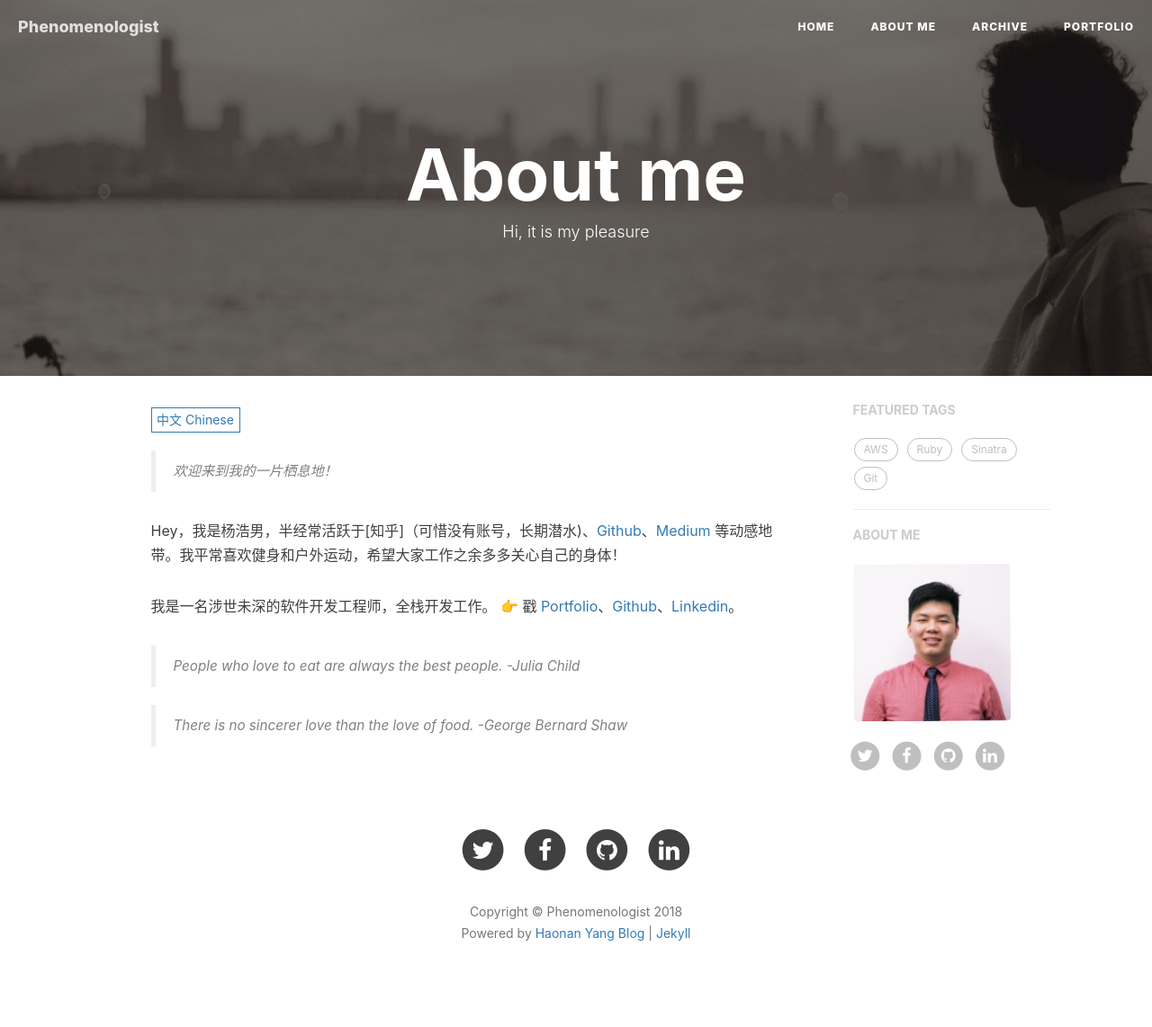
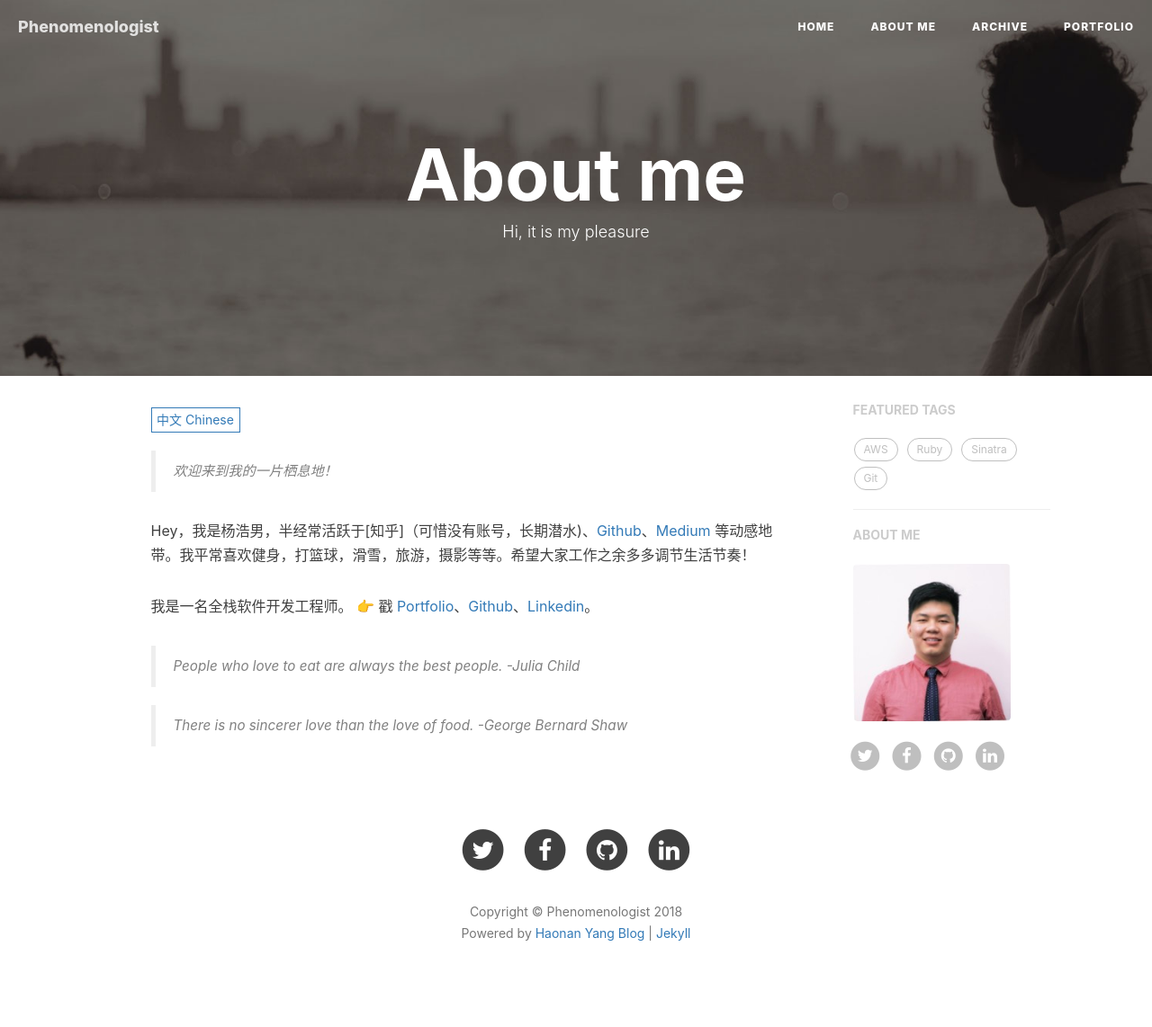
Before and after one commit to rapsoulhaonan/rapsoulhaonan.github.io, a Jekyll site: the page built from about.html, in a window 1280 px wide. Shown: the whole page at 90% size. Built offline with Jekyll 4.4.1, drawn with Linux system fonts in a browser that asks for light colours; nearby versions of some CDN libraries; comment, search, counter and statistics services are not loaded.

Commit message:
Update zh.md

```diff
--- a/_includes/about/zh.md
+++ b/_includes/about/zh.md
@@ -1,8 +1,8 @@
 > 欢迎来到我的一片栖息地！
 
-Hey，我是杨浩男，半经常活跃于[知乎]（可惜没有账号，长期潜水)、[Github](http://github.com/rapsoulhaonan)、[Medium](https://medium.com/@rapsoulhaonan) 等动感地带。我平常喜欢健身和户外运动，希望大家工作之余多多关心自己的身体！
+Hey，我是杨浩男，半经常活跃于[知乎]（可惜没有账号，长期潜水)、[Github](http://github.com/rapsoulhaonan)、[Medium](https://medium.com/@rapsoulhaonan) 等动感地带。我平常喜欢健身，打篮球，滑雪，旅游，摄影等等。希望大家工作之余多多调节生活节奏！
 
-我是一名涉世未深的软件开发工程师，全栈开发工作。
+我是一名全栈软件开发工程师。
 👉 戳 [Portfolio](/portfolio)、[Github](http://github.com/rapsoulhaonan)、[Linkedin](https://www.linkedin.com/in/haonan-yang-1a908056/)。
 
 > People who love to eat are always the best people. -Julia Child
```
